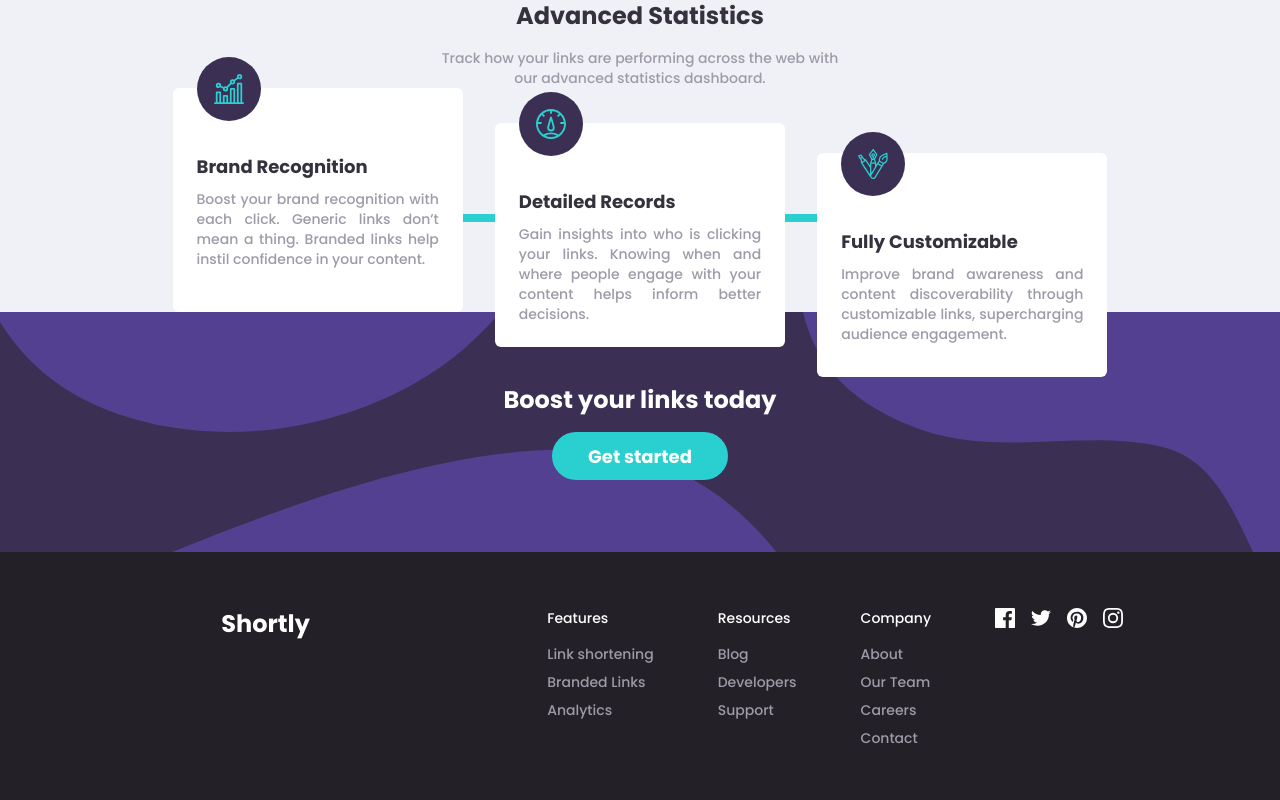
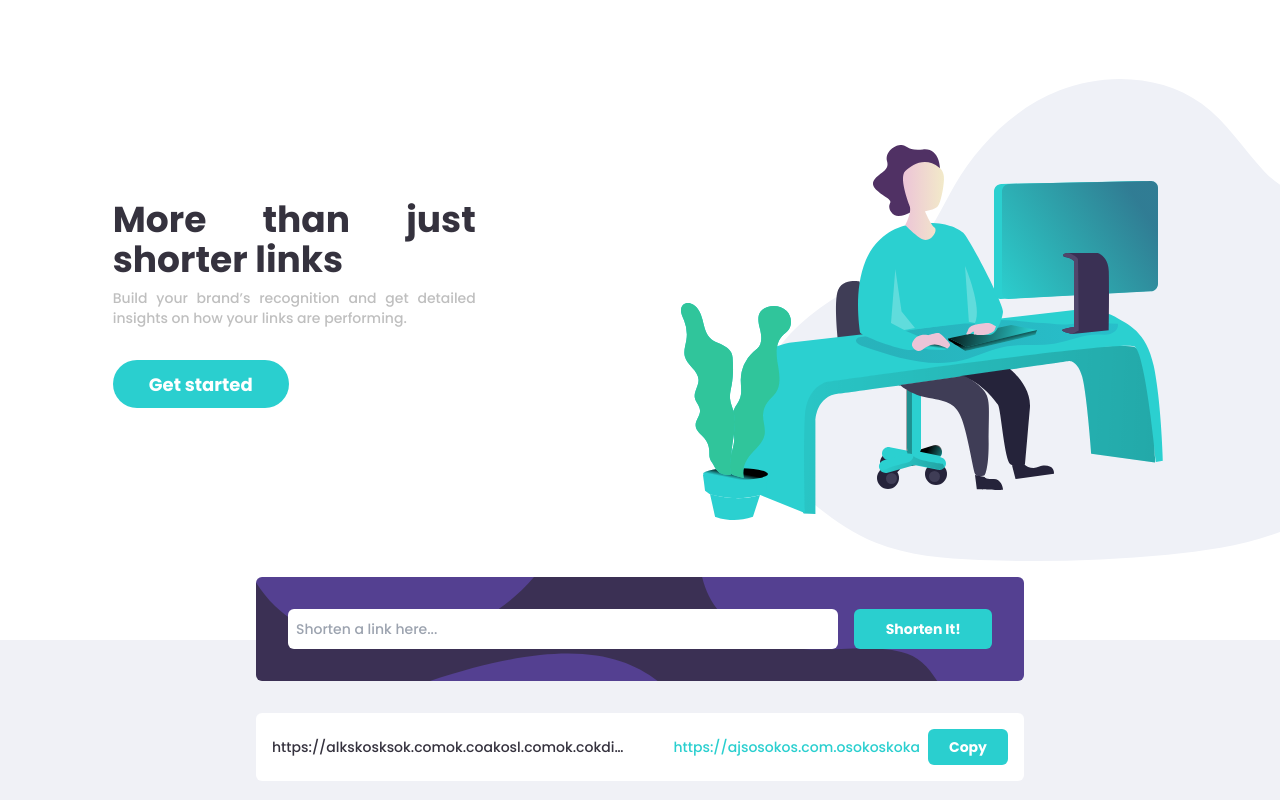
Before and after one commit to Heliandro1/url-shortening-api-master, a Next.js app: page / in a window 1280 px wide. Shown: the top 800 px of the page. Built offline with nearby package versions, Linux system fonts and the light colour scheme.

Commit message:
update: updating saved link component

```diff
--- a/src/app/components/CardsSection/index.tsx
+++ b/src/app/components/CardsSection/index.tsx
@@ -2,7 +2,7 @@ import Image from "next/image";
 
 export const CardsSection = () => {
 	return (
-		<section className="w-full flex flex-col items-center justify-center px-4 lg:flex-row">
+		<section className="w-full flex flex-col items-center justify-center px-4 lg:flex-row mb-32 mt-10">
 			<div className="bg-white rounded-md flex flex-col items-center justify-center h-56 px-4 w-full lg:items-start lg:px-6 lg:w-fit">
 				<div className="bg-custom-dark-violet w-16 h-16 rounded-[50%] flex items-center justify-center mt-[-75px] mb-8">
 					<Image
--- a/src/app/components/SavedLink/index.tsx
+++ b/src/app/components/SavedLink/index.tsx
@@ -1,10 +1,49 @@
+import { ISavedLinkProps } from "@/app/interfaces/saved-link";
+import { useState } from "react";
 
-export const SavedLink = () => {
-  return (
-	<div>
-		<div>
-			<p></p>
+export const SavedLink = ({ baseURL, shortenURL }: ISavedLinkProps) => {
+	const [btnText, setBtnText] = useState("Copy");
+	const handleCopy = () => {
+		try {
+			navigator.clipboard.writeText(shortenURL);
+			setBtnText("Copied!");
+			setTimeout(() => {
+				setBtnText("Copy");
+			}, 1000);
+		} catch {
+			setBtnText("Erro");
+			setTimeout(() => {
+				setBtnText("Copy");
+			}, 1000);
+		}
+	};
+	return (
+		<div className="bg-white rounded-md w-full flex flex-col md:flex-row md:justify-between max-w-3xl">
+			<div className="border-b md:border-none p-4 flex md:items-center w-full md:max-w-[50%]">
+				<p className="overflow-hidden text-sm text-custom-very-dark-blue text-ellipsis whitespace-nowrap">
+					{baseURL}
+				</p>
+			</div>
+			<div className="p-4 flex flex-col gap-2 md:flex-row md:items-center">
+				<a
+					href={shortenURL}
+					target="_blank"
+					rel="noopener noreferrer"
+					className="text-custom-cyan text-sm"
+				>
+					{shortenURL}
+				</a>
+				<button
+					className={`rounded-md text-white font-bold text-sm h-9 w-full md:w-20 ${
+						btnText === "Copy"
+							? "bg-custom-cyan"
+							: "bg-custom-dark-violet"
+					}`}
+					onClick={handleCopy}
+				>
+					{btnText}
+				</button>
+			</div>
 		</div>
-	</div>
-  )
-}
+	);
+};
--- a/src/app/interfaces/saved-link.ts
+++ b/src/app/interfaces/saved-link.ts
@@ -0,0 +1,4 @@
+export interface ISavedLinkProps {
+	baseURL: string;
+	shortenURL: string;
+}
--- a/src/app/page.tsx
+++ b/src/app/page.tsx
@@ -1,15 +1,110 @@
+"use client";
 import { Header } from "./components/Header";
 import { Footer } from "./components/Footer";
 import Link from "next/link";
 import { CardsSection } from "./components/CardsSection";
 import { SavedLink } from "./components/SavedLink";
+import { SyntheticEvent, useRef, useState } from "react";
+import Image from "next/image";
 
 export default function Home() {
+	const [url, setUrl] = useState("");
+	const [isInvalid, setIsInvalid] = useState(false);
+	const inputRef = useRef<HTMLInputElement>(null);
+	const handleSubmit = (event: SyntheticEvent<HTMLFormElement>) => {
+		event.preventDefault();
+		if (url.trim() === "") {
+			inputRef.current?.classList.add("placeholder-custom-red");
+			inputRef.current?.classList.add("border-custom-red");
+			inputRef.current?.classList.add("border");
+			setIsInvalid(true);
+		}
+	};
+
 	return (
 		<>
 			{/* <Header /> */}
-			<main className="w-full bg-[#F0F1F6]">
-				<section className="w-full flex flex-col items-center justify-center gap-4">
+			<main className="w-full bg-[#F0F1F6] flex flex-col gap-8">
+				<section className="bg-white flex flex-col gap-3 w-full md:flex-row-reverse overflow-hidden md:justify-around h-[40rem]">
+					<div className="flex items-center justify-center mr-[-100px] lg:mr-[-215px]">
+						<Image
+							src="/images/illustration-working.svg"
+							width={100}
+							height={40}
+							alt="Illustration working"
+							className="w-full"
+						/>
+					</div>
+					<div className="flex flex-col items-center justify-center gap-8 md:items-start md:px-8 mb-8 ">
+						<div className="flex flex-col gap-2 lg:max-w-[363px]">
+							<h1 className="text-custom-very-dark-blue text-4xl font-bold text-center md:text-justify">
+								More than just shorter links
+							</h1>
+							<p className="text-custom-gray text-sm text-center md:text-justify">
+								Build your brand’s recognition and get detailed
+								insights on how your links are performing.
+							</p>
+						</div>
+						<Link
+							href="#"
+							className="bg-custom-cyan rounded-3xl flex items-center justify-center p-4 font-bold w-44 h-12 text-white"
+						>
+							Get started
+						</Link>
+					</div>
+				</section>
+				<section className="px-4 w-full flex felx-col items-center justify-center mt-[-95px]">
+					<form
+						method="post"
+						className="w-full max-w-3xl flex flex-col bg-blend-color-dodge bg-custom-dark-violet bg-cover bg-no-repeat bg-custom-mobile md:bg-custom-desktop rounded-md p-4 gap-4 md:flex-row md:p-8"
+						onSubmit={handleSubmit}
+					>
+						<div className="gap-2 flex flex-col md:w-[80%]">
+							<input
+								type="text"
+								className="w-full h-10 rounded-md text-sm px-2"
+								placeholder="Shorten a link here..."
+								value={url}
+								ref={inputRef}
+								onChange={({ currentTarget }) => {
+									setUrl(currentTarget.value);
+									if (isInvalid) {
+										inputRef.current?.classList.remove(
+											"placeholder-custom-red"
+										);
+										inputRef.current?.classList.remove(
+											"border-custom-red"
+										);
+										inputRef.current?.classList.remove(
+											"border"
+										);
+										setIsInvalid(false);
+									}
+								}}
+							/>
+							{isInvalid && (
+								<p className="text-xs text-custom-red">
+									<i>Please add a link</i>
+								</p>
+							)}
+						</div>
+						<div className="md:w-[20%]">
+							<button
+								className={`rounded-md text-white font-bold text-sm h-10 w-full bg-custom-cyan`}
+								type="submit"
+							>
+								Shorten It!
+							</button>
+						</div>
+					</form>
+				</section>
+				<section className="px-4 w-full flex felx-col items-center justify-center">
+					<SavedLink
+						baseURL="https://alkskosksok.comok.coakosl.comok.cokdimisiasojsijaoisjioajsoijsioajsijasoijosjioasjiojass"
+						shortenURL="https://ajsosokos.com.osokoskoka"
+					/>
+				</section>
+				<section className="w-full flex flex-col items-center justify-center gap-4 mt-8">
 					<h1 className="text-2xl text-custom-very-dark-blue font-bold">
 						Advanced Statistics
 					</h1>
@@ -18,7 +113,7 @@ export default function Home() {
 						our advanced statistics dashboard.
 					</p>
 				</section>
-				<SavedLink />
+
 				<CardsSection />
 				<section className="flex flex-col items-center justify-center text-white h-60 bg-blend-color-dodge bg-custom-dark-violet bg-cover bg-no-repeat bg-custom-mobile gap-4 md:bg-custom-desktop">
 					<h1 className="text-2xl font-bold">
```
